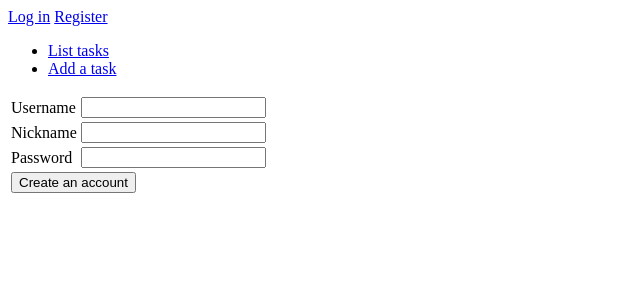
After one commit to sofivanhanen/task-tracker, a Flask app: page /auth/register in a window 1280 px wide. The commit adds this page. Shown: the top 300 px of the page, without its empty margins (0-640 px from the left). Run offline with Flask 2, Linux system fonts and the light colour scheme.

Commit message:
Add registration page

```diff
--- a/application/auth/forms.py
+++ b/application/auth/forms.py
@@ -7,3 +7,11 @@ class LoginForm(FlaskForm):
 
     class Meta:
         csrf = False
+
+class RegisterForm(FlaskForm):
+    username = StringField("Username")
+    name = StringField("Nickname")
+    password = PasswordField("Password")
+
+    class Meta:
+        csrf = False
--- a/application/auth/views.py
+++ b/application/auth/views.py
@@ -3,7 +3,7 @@ from flask_login import login_user, logout_user
 
 from application import app, db
 from application.auth.models import User
-from application.auth.forms import LoginForm
+from application.auth.forms import LoginForm, RegisterForm
 
 @app.route("/auth/login", methods = ["GET", "POST"])
 def auth_login():
@@ -25,3 +25,9 @@ def auth_login():
 def auth_logout():
     logout_user()
     return redirect(url_for("index"))
+
+@app.route("/auth/register", methods = ["GET", "POST"])
+def auth_register():
+    # TODO Validation
+    # TODO Handling POST
+    return render_template("auth/registerform.html", form = RegisterForm())
--- /dev/null
+++ b/application/templates/auth/registerform.html
@@ -0,0 +1,34 @@
+{% extends "layout.html" %} {% block body %} {{ error }}
+<form method="POST" action="{{ url_for('auth_register') }}">
+  <table>
+    <tr>
+      <td>
+        {{ form.username.label }}
+      </td>
+      <td>
+        {{ form.username }}
+      </td>
+    </tr>
+    <tr>
+      <td>
+        {{ form.name.label }}
+      </td>
+      <td>
+        {{ form.name }}
+      </td>
+    </tr>
+    <tr>
+      <td>
+        {{ form.password.label }}
+      </td>
+      <td>
+        {{ form.password }}
+      </td>
+    </tr>
+    <tr>
+      <td colspan="2">
+        <input type="submit" value="Create an account" />
+      </td>
+    </tr>
+</form>
+{% endblock %}
--- a/application/templates/layout.html
+++ b/application/templates/layout.html
@@ -12,7 +12,8 @@
     Logged in as {{ current_user.name }}. <a href="{{ url_for('auth_logout') }}">Log out</a>
   </p>
   {% else %}
-  <a href="{{ url_for('auth_login') }}">Log in</a> {% endif %}
+  <a href="{{ url_for('auth_login') }}">Log in</a>
+  <a href="{{ url_for('auth_register' )}}">Register</a>{% endif %}
 
   <ul>
     <li><a href="{{ url_for('tasks_index') }}">List tasks</a></li>
```
